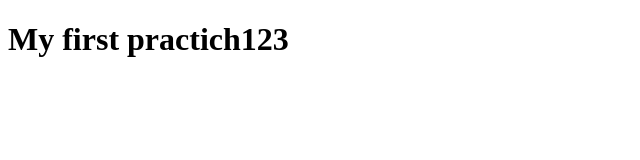
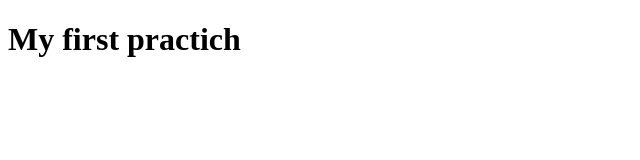
Before and after one commit to sergey-vorobei/my-project, a plain HTML site: page index.html in a window 1280 px wide. Shown: the full height of the page, 0-640 px from the left. Drawn offline with Linux system fonts and the light colour scheme.

Commit message:
I was restore changed

```diff
--- a/index.html
+++ b/index.html
@@ -7,6 +7,6 @@
     <title>My project</title>
   </head>
   <body>
-    <h1>My first practich123</h1>
+    <h1>My first practich</h1>
   </body>
 </html>
```
